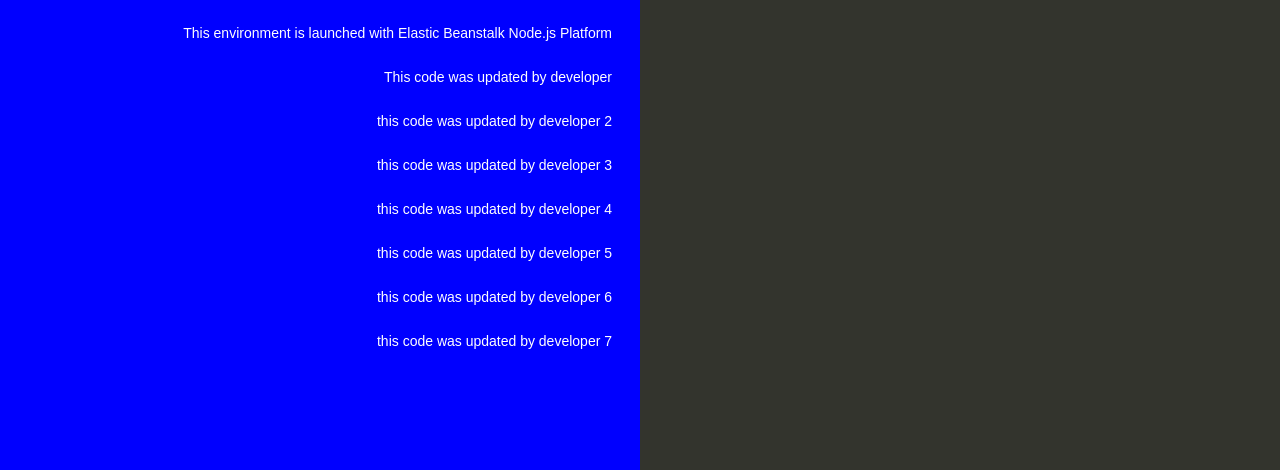
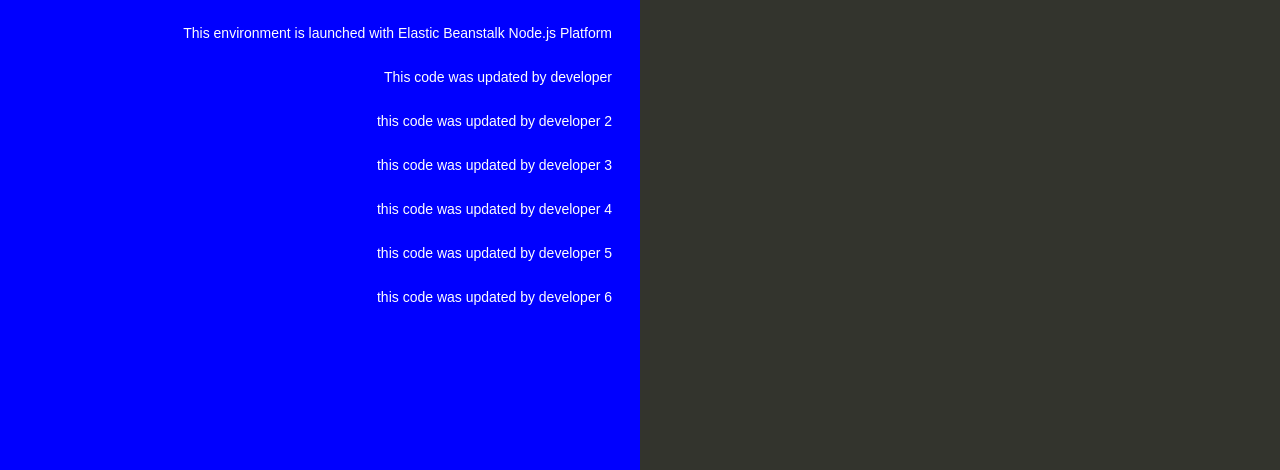
Before and after one commit to muddu007/aws_test, a website: page index.html in a window 1280 px wide. Shown: the part 330-800 px from the top of the page. Drawn offline with Linux system fonts and the light colour scheme.

Commit message:
developer-rollback

```diff
--- a/index.html
+++ b/index.html
@@ -88,7 +88,6 @@
       <p>this code was updated by developer 4</p>
       <p>this code was updated by developer 5</p>
       <p>this code was updated by developer 6</p>
-      <p>this code was updated by developer 7</p>
     </div>
     <div class="linksColumn">
       <h2>What's Next?</h2>
```
